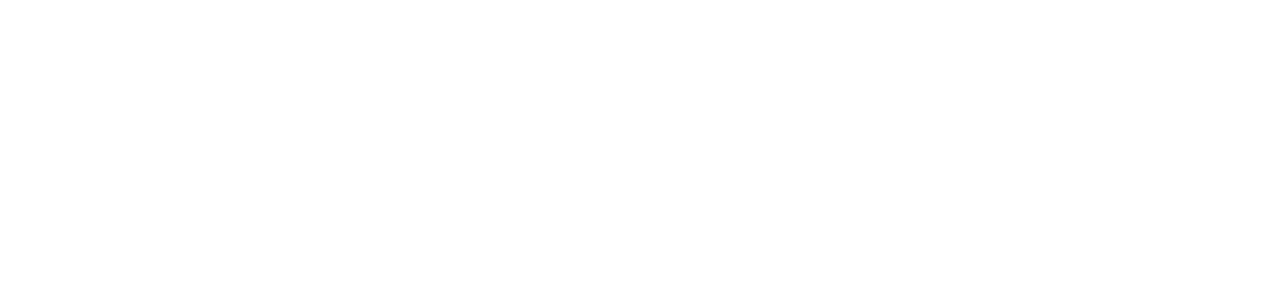
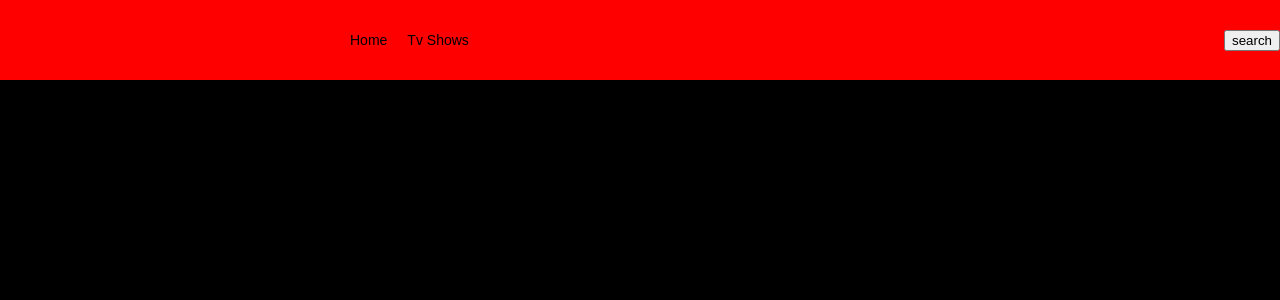
Before and after one commit to Jacesoul/react-NETFLIX, a React (Create React App) app: page / in a window 1280 px wide. Shown: the top 300 px of the page. Built offline with nearby package versions, Linux system fonts and the light colour scheme.

Commit message:
Header SetUp

```diff
--- a/src/App.tsx
+++ b/src/App.tsx
@@ -1,5 +1,26 @@
+import { BrowserRouter as Router, Route, Switch } from "react-router-dom";
+import Header from "./Components/Header";
+import Home from "./Routes/Home";
+import Search from "./Routes/Search";
+import Tv from "./Routes/Tv";
+
 function App() {
-  return null;
+  return (
+    <Router>
+      <Header></Header>
+      <Switch>
+        <Route path="/">
+          <Home></Home>
+        </Route>
+        <Route path="/tv">
+          <Tv></Tv>
+        </Route>
+        <Route path="/search">
+          <Search></Search>
+        </Route>
+      </Switch>
+    </Router>
+  );
 }
 
 export default App;
--- /dev/null
+++ b/src/Components/Header.tsx
@@ -0,0 +1,50 @@
+import styled from "styled-components";
+
+const Nav = styled.nav`
+  display: flex;
+  justify-content: space-between;
+  align-items: center;
+  position: fixed;
+  width: 100%;
+  top: 0;
+  background-color: red;
+  height: 80px;
+  font-size: 14px;
+`;
+
+const Col = styled.div`
+  display: flex;
+  align-items: center;
+`;
+
+const Logo = styled.svg`
+  margin-right: 50px;
+`;
+
+const Items = styled.ul`
+  display: flex;
+  align-items: center;
+`;
+
+const Item = styled.li`
+  margin-right: 20px;
+`;
+
+function Header() {
+  return (
+    <Nav>
+      <Col>
+        <Logo></Logo>
+        <Items>
+          <Item>Home</Item>
+          <Item>Tv Shows</Item>
+        </Items>
+      </Col>
+      <Col>
+        <button>search</button>
+      </Col>
+    </Nav>
+  );
+}
+
+export default Header;
--- /dev/null
+++ b/src/Routes/Home.tsx
@@ -0,0 +1,5 @@
+function Home() {
+  return <div style={{ backgroundColor: "black", height: "200vh" }}></div>;
+}
+
+export default Home;
--- /dev/null
+++ b/src/Routes/Search.tsx
@@ -0,0 +1,5 @@
+function Search() {
+  return null;
+}
+
+export default Search;
--- /dev/null
+++ b/src/Routes/Tv.tsx
@@ -0,0 +1,5 @@
+function Tv() {
+  return null;
+}
+
+export default Tv;
```
Also changed, not shown: package.json (+10 -2 lines), 1 other file (tests, documents, lock files or other folders).
